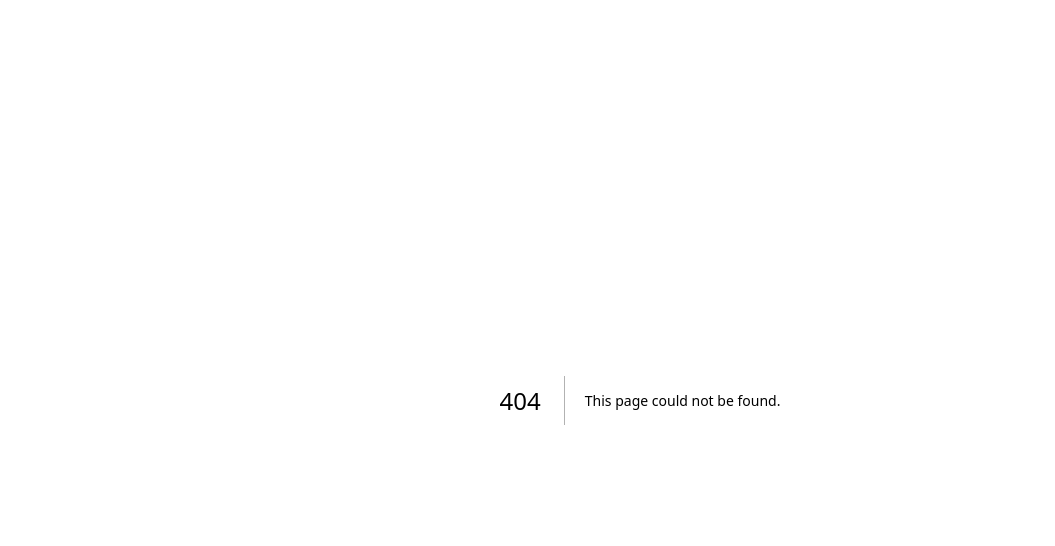
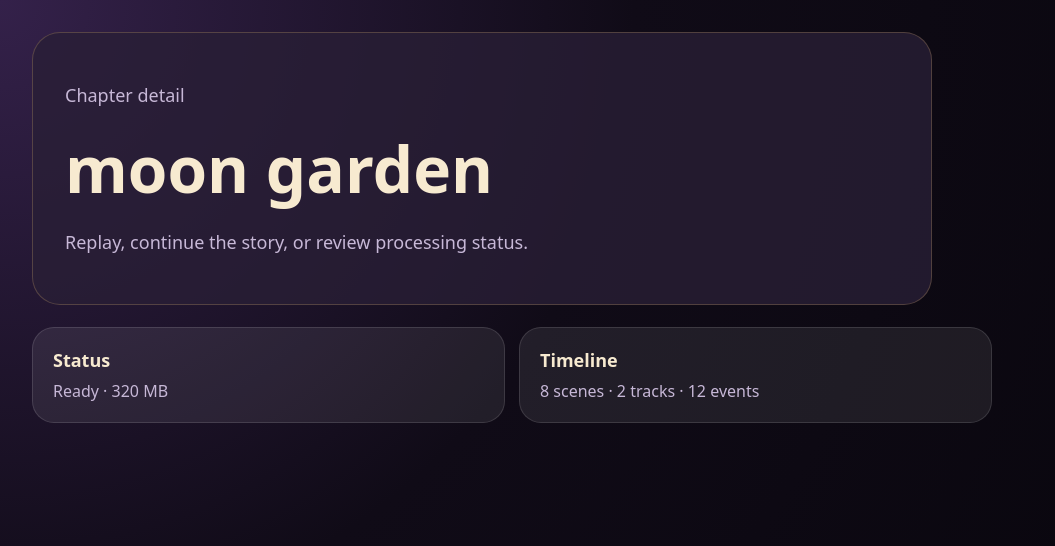
Before and after one commit to OmarA1-Bakri/StoryTime, a Next.js app in the folder apps/web/: page /app/library/moon-garden in a window 1280 px wide. Before the commit this address had no page. Shown: the top 546 px of the page, without its empty margins (0-1055 px from the left). Built offline with nearby package versions, Linux system fonts and the light colour scheme.

Commit message:
feat: add web chapter detail page

```diff
--- /dev/null
+++ b/apps/web/app/app/library/[chapterId]/page.tsx
@@ -0,0 +1,6 @@
+import "../../shell.css";
+
+export default async function ChapterPage({ params }: { params: Promise<{ chapterId: string }> }) {
+  const { chapterId } = await params;
+  return <main className="appShell"><section className="appHero"><p className="eyebrow">Chapter detail</p><h1>{chapterId.replaceAll("-", " ")}</h1><p>Replay, continue the story, or review processing status.</p></section><section className="appCards"><article className="appCard"><strong>Status</strong><span>Ready · 320 MB</span></article><article className="appCard"><strong>Timeline</strong><span>8 scenes · 2 tracks · 12 events</span></article></section></main>;
+}
```
